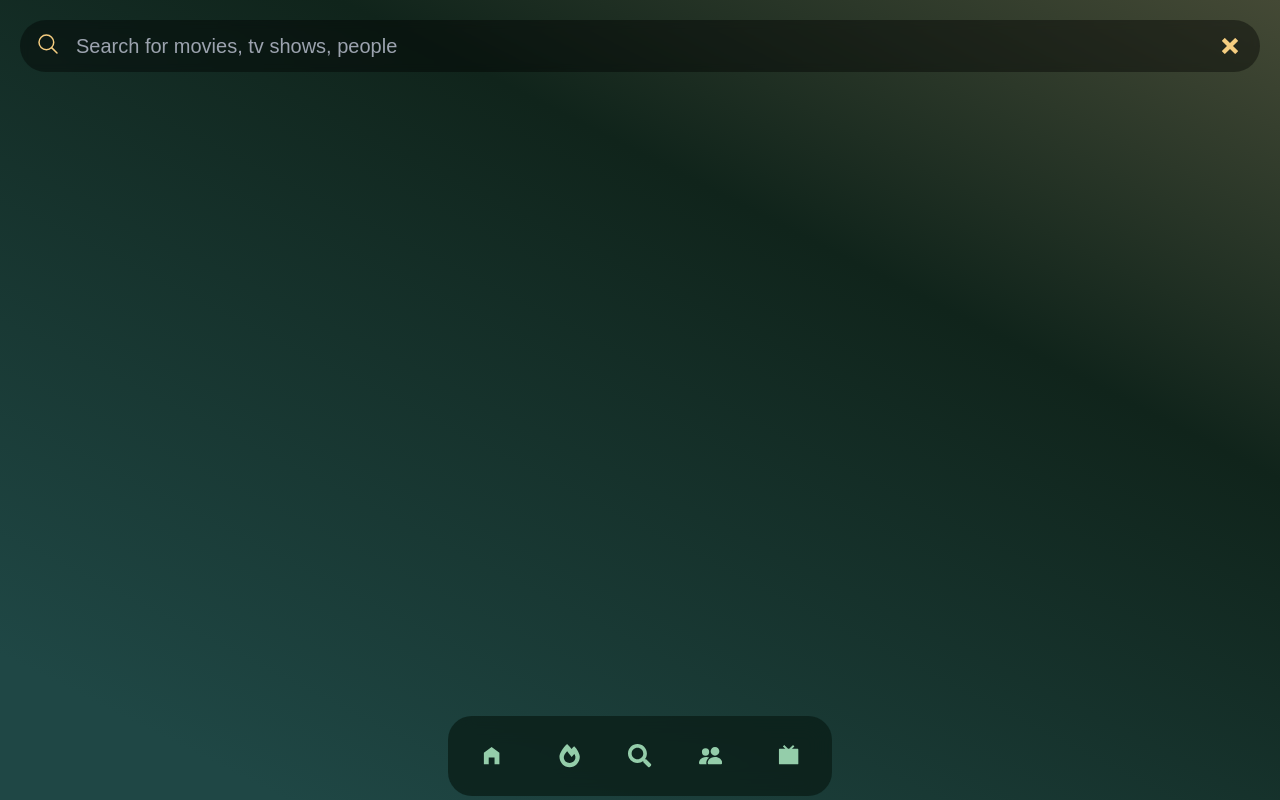
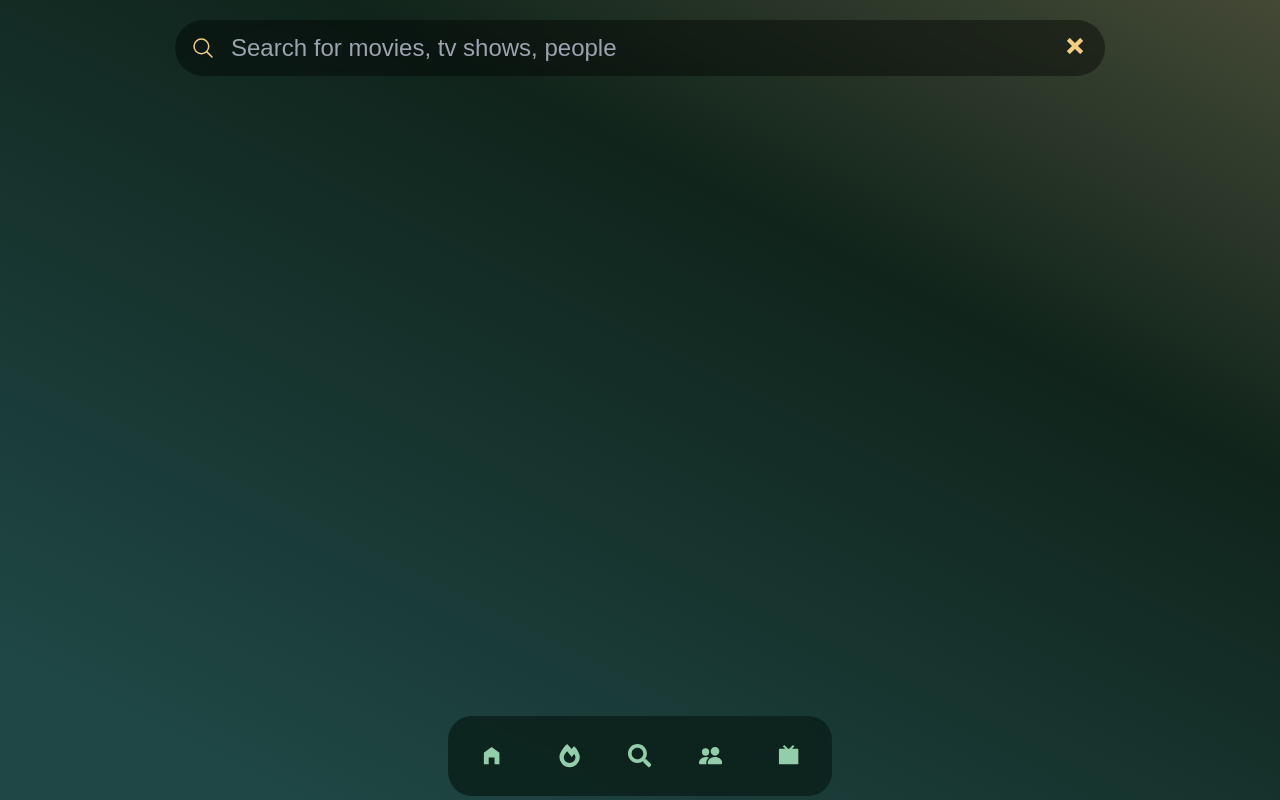
Before and after one commit to MAhmad25/TheMoviesFlix-Streaming-Platform, a React (Vite) app: page /search in a window 1280 px wide. Built offline with nearby package versions, Linux system fonts and the light colour scheme; a web font is replaced by a local one.

Commit message:
Enhance responsiveness and styling in People and Search components; adjust text sizes and layout for better user experience

```diff
--- a/src/Components/People.jsx
+++ b/src/Components/People.jsx
@@ -27,10 +27,10 @@ const People = () => {
                   {popularPeople.length ? (
                         <div className="bg-[rgb(31,71,69)] overflow-x-hidden w-full h-full bg-[linear-gradient(27deg,_rgba(31,71,69,1)_10%,_rgba(16,36,27,1)_67%,_rgba(68,73,53,1)_100%)]">
                               <span className="flex px-5 py-5 gap-4 items-center">
-                                    <h1 className="text-2xl tracking-tighter leading-none text-white">Trending People</h1>
+                                    <h1 className="text-2xl tracking-tighter sm:text-3xl md:text-4xl leading-none text-white">Trending People</h1>
                               </span>
                               <InfiniteScroll hasMore={true} next={getPopularPeople} loader={<Loader />} dataLength={popularPeople.length}>
-                                    <div className="px-2 gap-x-6 gap-y-4 grid sm:grid-col-5 grid-cols-2 ">{popularPeople && popularPeople.map((eachPeople, index) => <Card type="person" key={index} eachMovie={eachPeople} />)}</div>
+                                    <div className="lg:px-3 px-2 min-[1260px]:grid-cols-5 gap-x-6 md:grid-cols-3 gap-y-4  grid lg:grid-cols-4  grid-cols-2 ">{popularPeople && popularPeople.map((eachPeople, index) => <Card type="person" key={index} eachMovie={eachPeople} />)}</div>
                               </InfiniteScroll>
                         </div>
                   ) : (
--- a/src/Components/partials/Search.jsx
+++ b/src/Components/partials/Search.jsx
@@ -22,24 +22,24 @@ const Search = () => {
       }, [query]);
       return (
             <>
-                  <section className={`w-full min-h-[100dvh] z-20 ${style.scrollbar} sm:mx-auto  bg-[rgb(31,71,69)] bg-[linear-gradient(27deg,_rgba(31,71,69,1)_10%,_rgba(16,36,27,1)_67%,_rgba(68,73,53,1)_100%)] backdrop-blur-xl  px-5 overflow-y-scroll text-white`}>
-                        <motion.div initial={{ y: -100 }} animate={{ y: 0, transition: { ease: "backInOut", duration: 0.5 } }} className={`relative ${style.scrollbar} mt-5 w-full`}>
-                              <input value={query} onChange={(e) => setQuery(e.target.value)} autoFocus className="w-full text-[#F5CD80] pr-12 pl-14 outline-none font-Stoshi border-none rounded-full bg-black/40 caret-[#d0ab67]  selection:bg-[#F5CD80] selection:text-black backdrop-blur-sm md:text-xl  py-3" placeholder="Search for movies, tv shows, people" type="text" />
-                              <span className="absolute left-7 top-3 -translate-x-1/2">
+                  <section className={`w-full min-h-[100dvh] z-20 ${style.scrollbar}  lg:flex lg:flex-col lg:items-center  bg-[rgb(31,71,69)] bg-[linear-gradient(27deg,_rgba(31,71,69,1)_10%,_rgba(16,36,27,1)_67%,_rgba(68,73,53,1)_100%)] backdrop-blur-xl  px-5 overflow-y-scroll text-white`}>
+                        <motion.div initial={{ y: -100 }} animate={{ y: 0, transition: { ease: "backInOut", duration: 0.5 } }} className={`relative ${style.scrollbar} mt-5 lg:w-3/4 w-full`}>
+                              <input value={query} onChange={(e) => setQuery(e.target.value)} autoFocus className="w-full text-[#F5CD80] pr-12 pl-14 outline-none font-Stoshi border-none rounded-full bg-black/40 caret-[#d0ab67]  selection:bg-[#F5CD80] selection:text-black backdrop-blur-sm md:text-xl lg:text-2xl  py-3" placeholder="Search for movies, tv shows, people" type="text" />
+                              <span className="absolute left-7 lg:top-4 top-3 -translate-x-1/2">
                                     <IoSearchOutline color="#F5CD80" size="1.5rem" />
                               </span>
                               <motion.span whileTap={{ scale: 0.7 }} onClick={() => setQuery("")} className="absolute  w-9 h-9 flex justify-center items-center  right-3 top-2">
                                     <ImCross color="#F5CD80" size="1rem" />
                               </motion.span>
                         </motion.div>
-                        <div className="mb-20">
+                        <div className="mb-20 lg:flex gap-3 lg:flex-col lg:items-center lg:w-3/4">
                               {movieData &&
                                     movieData.map((eachMovie, index) => (
                                           <Link to={`/${eachMovie.media_type}/details/${eachMovie.id}`} key={index} className="w-full px-5 flex  items-center gap-5  mt-3">
-                                                <div className="w-20 md:w-28 md:h-28 shrink-0 h-20 rounded-xl overflow-hidden">
+                                                <div className="w-20 md:w-28 lg:w-40 lg:h-40 md:h-28 shrink-0 h-20 rounded-xl overflow-hidden">
                                                       <img className="w-full h-full object-cover" src={eachMovie.backdrop_path || eachMovie.poster_path ? `https://image.tmdb.org/t/p/original${eachMovie.backdrop_path || eachMovie.poster_path} ` : "/noImage.jpg"} alt="Poster image" />
                                                 </div>
-                                                <h1 className="leading-none md:text-xl">{eachMovie.name || eachMovie.original_name || eachMovie.original_title}</h1>
+                                                <h1 className="leading-none lg:text-2xl md:text-xl">{eachMovie.name || eachMovie.original_name || eachMovie.original_title}</h1>
                                           </Link>
                                     ))}
                         </div>
```
